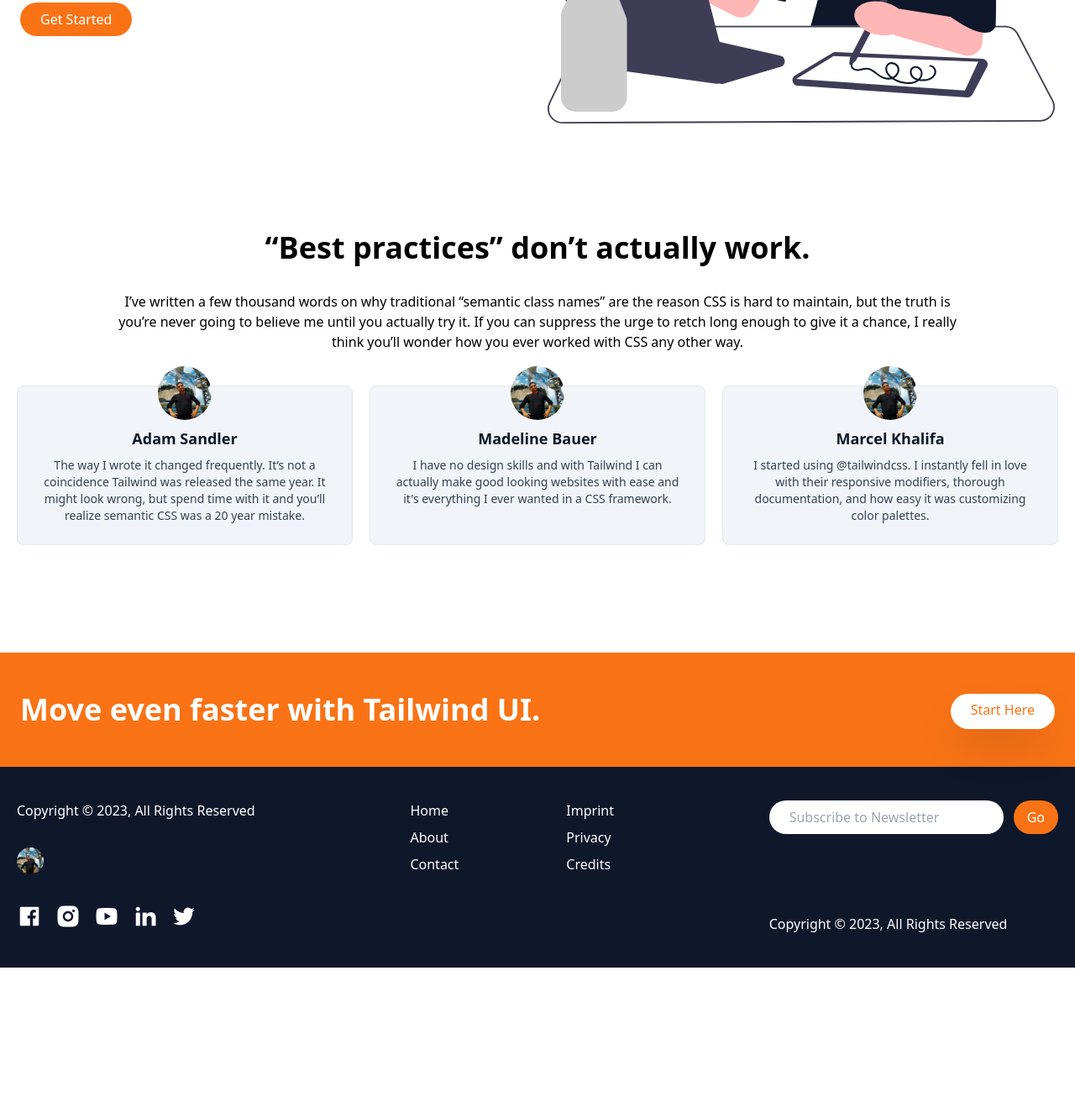
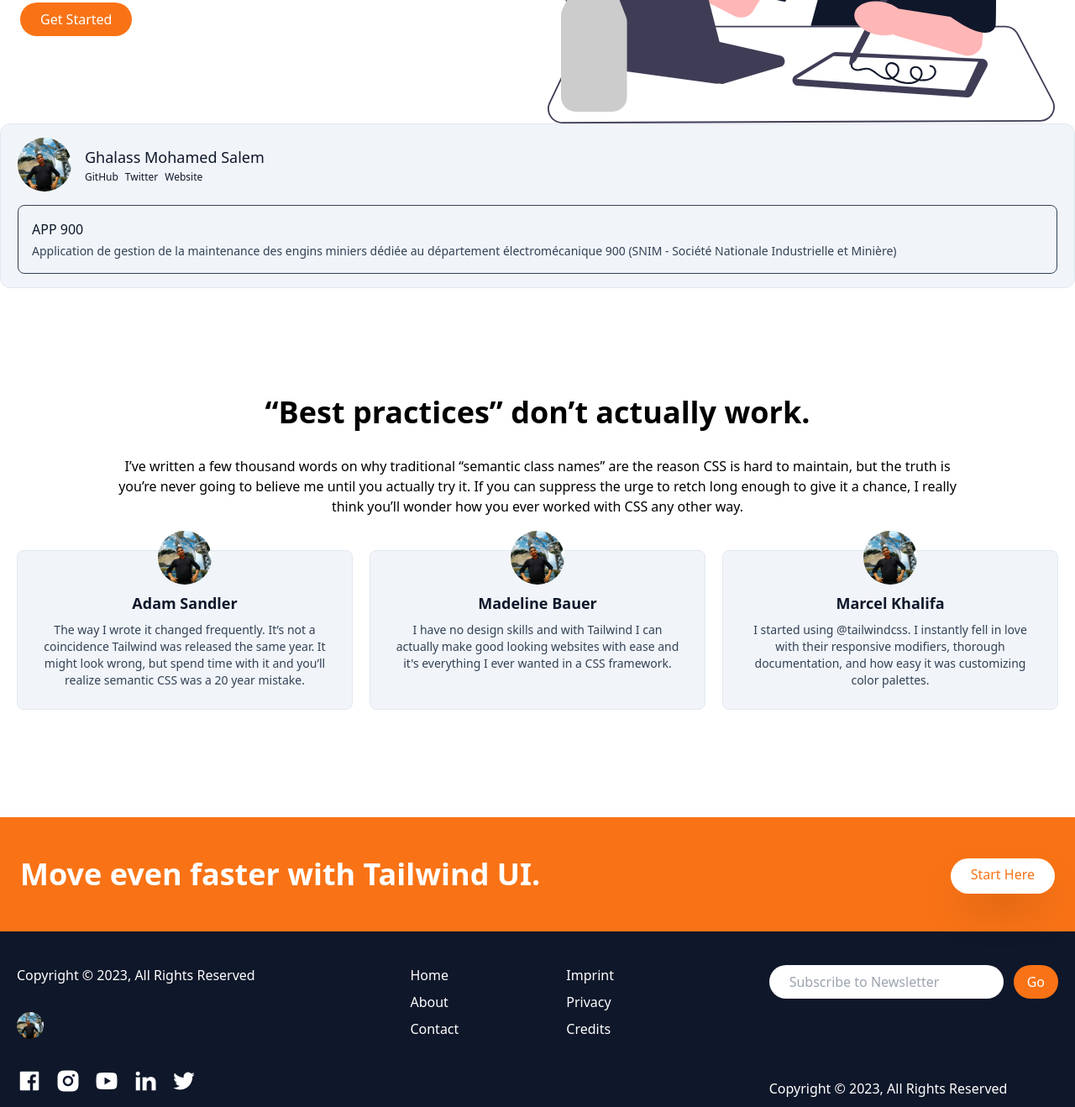
Before and after one commit to ghalass/ghalass.com, a website: page index.html in a window 1280 px wide. Shown: the part 442-1760 px from the top of the page at 84% size. Before the commit the page ends 1594 px from the top, so only its background shows below. Drawn offline with nearby package versions, Linux system fonts and the light colour scheme.

Commit message:
add link to app900

```diff
--- a/index.html
+++ b/index.html
@@ -105,6 +105,75 @@
       </div>
     </section>
 
+    <article
+      class="container px-5 mx-auto rounded-xl border border-slate-200 bg-slate-100 p-4"
+    >
+      <div class="flex items-center gap-4">
+        <img
+          alt=""
+          src="./dist/images/ghalass.jpg"
+          class="size-16 rounded-full object-cover"
+        />
+
+        <div>
+          <h3 class="text-lg font-medium text-slate-900">
+            Ghalass Mohamed Salem
+          </h3>
+
+          <div class="flow-root">
+            <ul class="-m-1 flex flex-wrap">
+              <li class="p-1 leading-none">
+                <a
+                  href="https://github.com/ghalass"
+                  target="_blank"
+                  class="text-xs font-medium text-slate-900"
+                >
+                  GitHub
+                </a>
+              </li>
+
+              <li class="p-1 leading-none">
+                <a
+                  href="#"
+                  target="_blank"
+                  class="text-xs font-medium text-slate-900"
+                >
+                  Twitter
+                </a>
+              </li>
+
+              <li class="p-1 leading-none">
+                <a
+                  href="#"
+                  target="_blank"
+                  class="text-xs font-medium text-slate-900"
+                  >Website</a
+                >
+              </li>
+            </ul>
+          </div>
+        </div>
+      </div>
+
+      <ul class="mt-4 space-y-2">
+        <li class="">
+          <a
+            href="https://phpmvc.ghalass.com/"
+            target="_blank"
+            class="block h-full rounded-lg border border-slate-700 p-4 hover:bg-slate-50 hover:border-slate-200"
+          >
+            <strong class="font-medium text-slate-900">APP 900</strong>
+
+            <p class="mt-1 leading-5 text-sm text-slate-700">
+              Application de gestion de la maintenance des engins miniers dédiée
+              au département électromécanique 900 (SNIM - Société Nationale
+              Industrielle et Minière)
+            </p>
+          </a>
+        </li>
+      </ul>
+    </article>
+
     <section id="author">
       <div class="container px-5 mx-auto my-32 text-center">
         <h2 class="font-bold text-4xl">
@@ -209,11 +278,23 @@
             />
           </div>
           <div class="flex space-x-4">
-            <a href="#"><i class="ri-facebook-box-fill text-3xl"></i></a>
-            <a href="#"><i class="ri-instagram-fill text-3xl"></i></a>
-            <a href="#"><i class="ri-youtube-fill text-3xl"></i></a>
-            <a href="#"><i class="ri-linkedin-fill text-3xl"></i></a>
-            <a href="#"><i class="ri-twitter-fill text-3xl"></i></a>
+            <a href="https://web.facebook.com/msalem.galas/" target="_blank"
+              ><i class="ri-facebook-box-fill text-3xl"></i
+            ></a>
+            <a href="https://www.instagram.com/med.galas/" target="_blank"
+              ><i class="ri-instagram-fill text-3xl"></i
+            ></a>
+            <a href="https://www.youtube.com/@msghalass" target="_blank"
+              ><i class="ri-youtube-fill text-3xl"></i
+            ></a>
+            <a
+              href="https://www.linkedin.com/in/ghalassmedsalem/"
+              target="_blank"
+              ><i class="ri-linkedin-fill text-3xl"></i
+            ></a>
+            <a href="https://x.com/ms_galas" target="_blank"
+              ><i class="ri-twitter-fill text-3xl"></i
+            ></a>
           </div>
         </div>
 
```
Also changed, not shown: dist/style.css.
